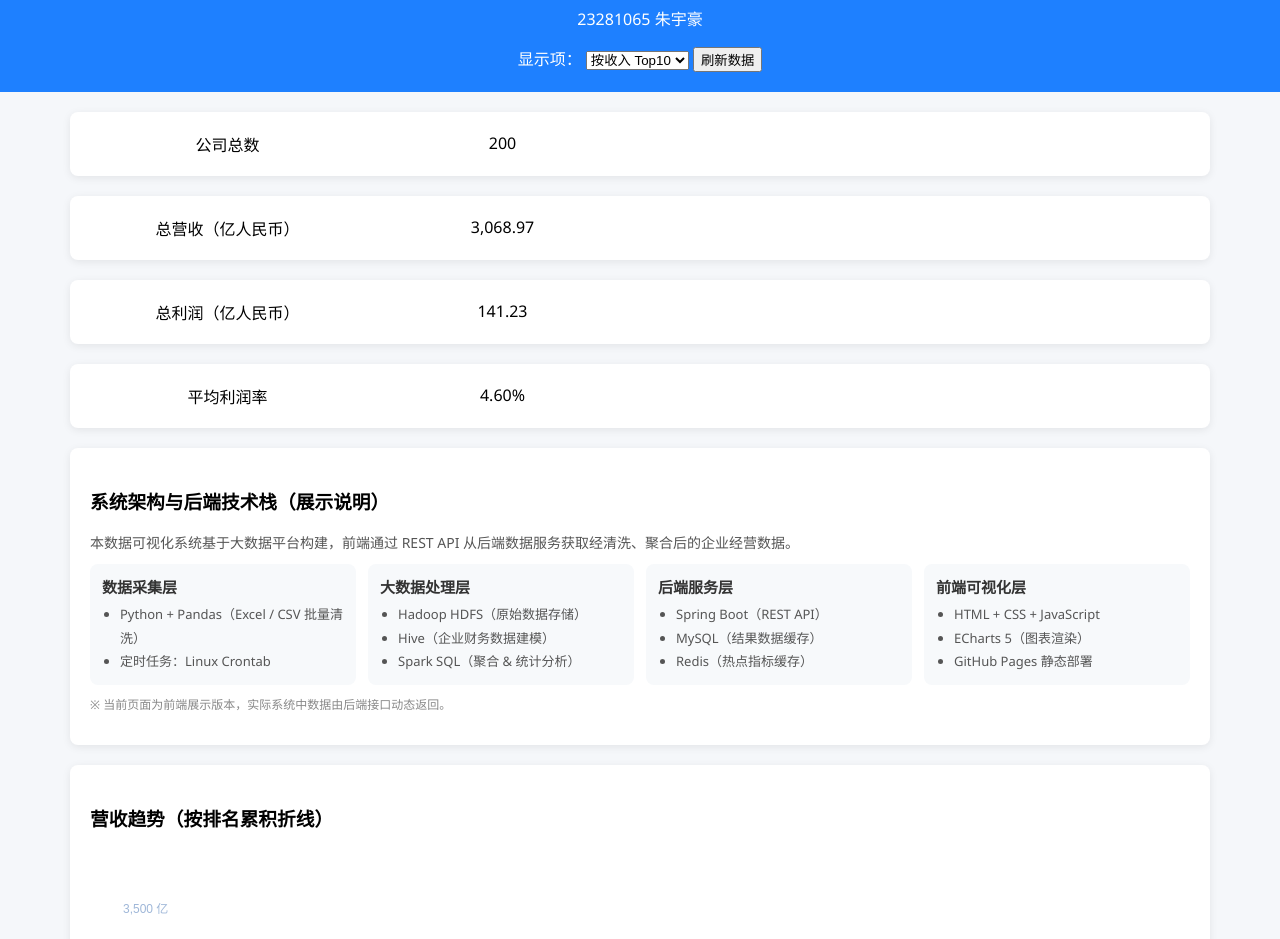
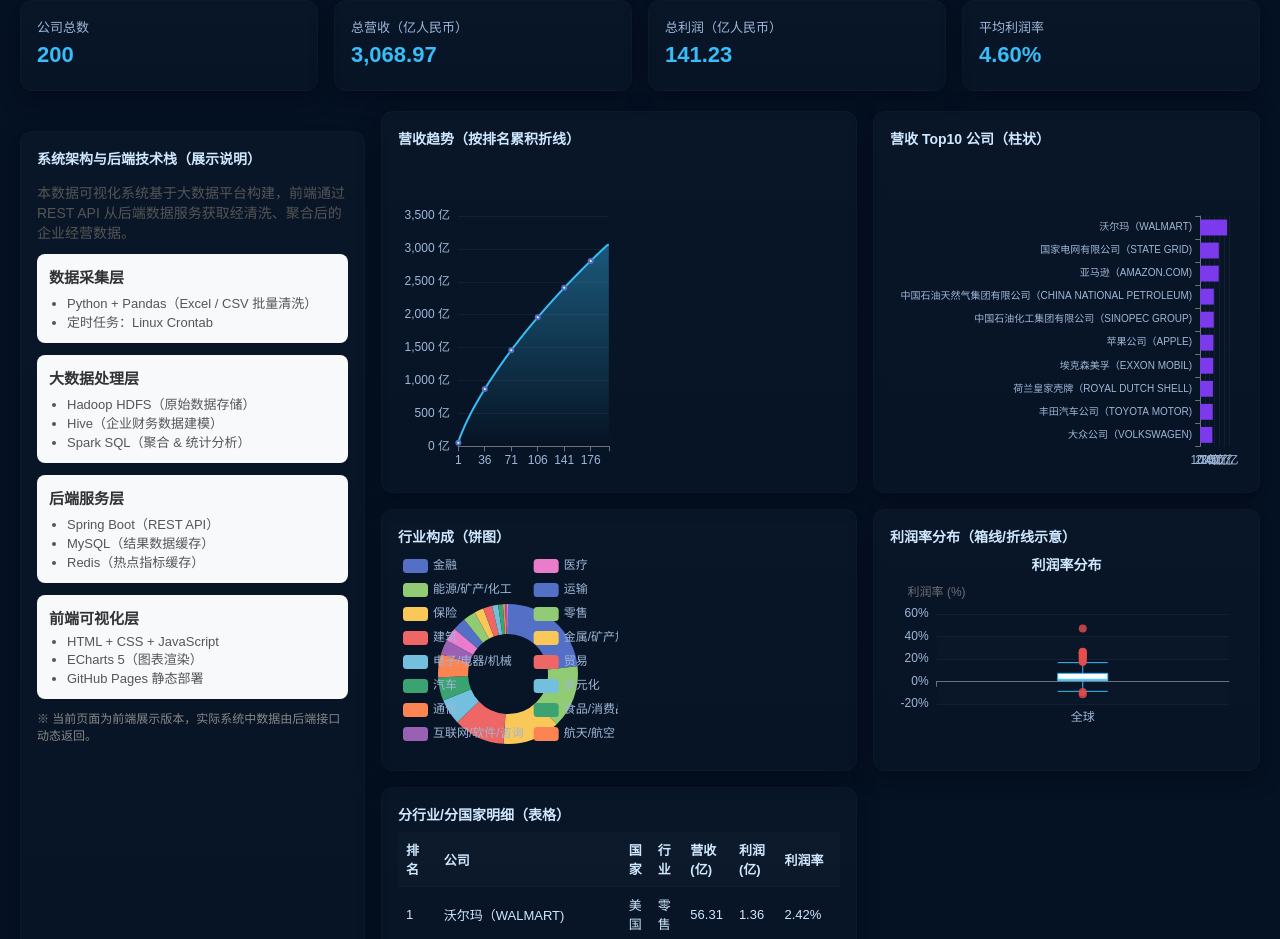
Before and after one commit to EtoLover/Etolover.github.io, a plain HTML site: page index.html in a window 1280 px wide. Shown: the part 103-1042 px from the top of the page. Drawn offline with nearby package versions, Linux system fonts and the light colour scheme.

Commit message:
Update style.css

```diff
--- a/style.css
+++ b/style.css
@@ -1,52 +1,52 @@
-body {
-  margin: 0;
-  font-family: "Segoe UI", Arial, sans-serif;
-  background: #f5f7fa;
+:root{
+  --bg:#051223;
+  --panel:#0c1b2a;
+  --muted:#9fb7d8;
+  --accent:#38bdf8;
+  --accent2:#7c3aed;
 }
 
-header {
-  background: #1e80ff;
-  color: white;
-  padding: 20px;
-  text-align: center;
+*{box-sizing:border-box}
+html,body{height:100%;margin:0;font-family: "Microsoft YaHei", Arial, sans-serif;background:var(--bg);color:#e6eef8;}
+
+.container{min-height:100vh;display:flex;flex-direction:column}
+
+.topbar{display:flex;justify-content:space-between;align-items:center;padding:18px 28px;background:linear-gradient(90deg,#031224,#051223);border-bottom:1px solid rgba(255,255,255,0.03)}
+.title h1{margin:0;font-size:20px;color:var(--accent)}
+.subtitle{margin:0;font-size:12px;color:var(--muted)}
+
+.controls{display:flex;gap:12px;align-items:center}
+.controls select, .controls button{background:transparent;border:1px solid rgba(255,255,255,0.06);color:#dbeafe;padding:6px 10px;border-radius:6px}
+.controls button{cursor:pointer}
+
+.kpis{display:grid;grid-template-columns:repeat(4,1fr);gap:16px;padding:20px}
+.card{background:linear-gradient(180deg, rgba(255,255,255,0.02), rgba(255,255,255,0.01));border-radius:12px;padding:16px;box-shadow:0 6px 20px rgba(2,6,23,0.6);border:1px solid rgba(255,255,255,0.02)}
+.kpi{display:flex;flex-direction:column;gap:6px}
+.kpi-title{color:var(--muted);font-size:13px}
+.kpi-value{font-size:22px;color:var(--accent);font-weight:700}
+.kpi-mini{font-size:12px;color:var(--muted)}
+
+.dashboard{display:flex;gap:16px;padding:0 20px 40px}
+.left-col{flex:1;display:flex;flex-direction:column;gap:16px}
+.right-col{width:520px;display:flex;flex-direction:column;gap:16px}
+
+.panel h3{margin:0 0 8px 0;color:#cfe8ff;font-size:14px}
+.chart{height:320px;border-radius:8px;background:transparent}
+.chart.small{height:200px}
+.chart.map{height:360px}
+
+.table-wrap{max-height:260px;overflow:auto}
+table{width:100%;border-collapse:collapse;color:#cfe8ff;font-size:13px}
+thead th{position:sticky;top:0;background:rgba(255,255,255,0.02);padding:8px;border-bottom:1px solid rgba(255,255,255,0.04);text-align:left}
+tbody td{padding:8px;border-bottom:1px solid rgba(255,255,255,0.03)}
+
+.footer{margin-top:auto;padding:12px 20px;text-align:center;color:var(--muted);border-top:1px solid rgba(255,255,255,0.02)}
+@media (max-width:1000px){
+  .dashboard{flex-direction:column}
+  .right-col{width:auto}
+  .kpis{grid-template-columns:repeat(2,1fr)}
 }
 
-.card {
-  background: white;
-  margin: 20px auto;
-  padding: 20px;
-  max-width: 1100px;
-  border-radius: 8px;
-  box-shadow: 0 2px 8px rgba(0,0,0,0.08);
-}
-
-.card ul {
-  line-height: 1.8;
-}
-
-.kpi {
-  display: grid;
-  grid-template-columns: repeat(4, 1fr);
-  text-align: center;
-}
-
-.kpi h3 {
-  margin: 0;
-  font-size: 28px;
-  color: #1e80ff;
-}
-
-.chart {
-  width: 100%;
-  height: 420px;
-}
-
-footer {
-  text-align: center;
-  color: #666;
-  font-size: 14px;
-  padding: 20px;
-}
 /* ===== 新增：后端技术栈展示样式 ===== */
 .backend-panel {
   margin-top: 20px;
```
